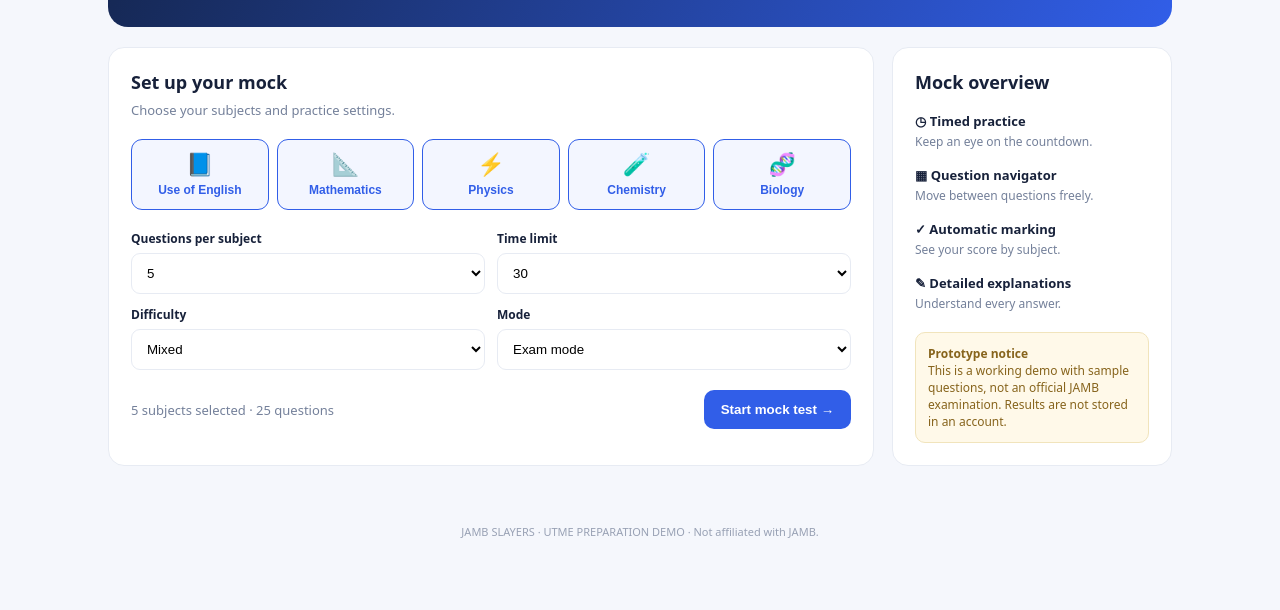
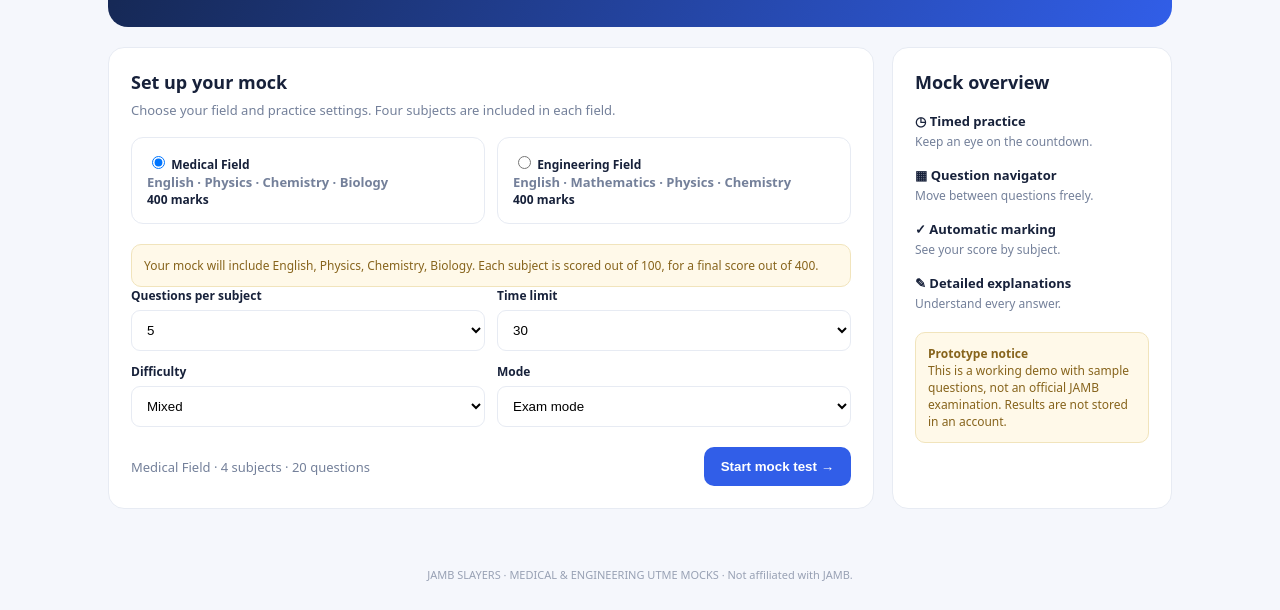
Before and after one commit to chimkwesirianyinam/jamb-slayers, a plain HTML site: page index.html in a window 1280 px wide. Shown: the part 253-863 px from the top of the page. Before the commit the page ends 820 px from the top, so only its background shows below. Drawn offline with Linux system fonts and the light colour scheme.

Commit message:
Split mocks into Medical and Engineering fields with /400 scoring

```diff
--- a/index.html
+++ b/index.html
@@ -5,13 +5,13 @@
 </style></head><body>
 <header class="top"><div class="brand"><i>JS</i>JAMB SLAYERS</div><span class="pill">UTME PRACTICE CENTRE</span></header>
 <main><section class="hero"><small>PREPARE WITH PURPOSE</small><h1>Train smart. Aim higher.</h1><p>Build confidence with focused UTME practice, timed questions and clear explanations that help you understand the why—not just the answer.</p></section>
-<section id="setup" class="layout"><div class="card"><h2>Set up your mock</h2><div class="muted">Choose your subjects and practice settings.</div>
-<div class="subjects"><button class="subject on" data-s="English"><span>📘</span><b>Use of English</b></button><button class="subject on" data-s="Mathematics"><span>📐</span><b>Mathematics</b></button><button class="subject on" data-s="Physics"><span>⚡</span><b>Physics</b></button><button class="subject on" data-s="Chemistry"><span>🧪</span><b>Chemistry</b></button><button class="subject on" data-s="Biology"><span>🧬</span><b>Biology</b></button></div>
+<section id="setup" class="layout"><div class="card"><h2>Set up your mock</h2><div class="muted">Choose your field and practice settings. Four subjects are included in each field.</div>
+<div class="fields" style="margin:18px 0"><label style="border:1px solid var(--line);padding:15px;border-radius:12px"><input type="radio" name="track" value="Medical" checked> <b>Medical Field</b><div class="muted">English · Physics · Chemistry · Biology</div><strong>400 marks</strong></label><label style="border:1px solid var(--line);padding:15px;border-radius:12px"><input type="radio" name="track" value="Engineering"> <b>Engineering Field</b><div class="muted">English · Mathematics · Physics · Chemistry</div><strong>400 marks</strong></label></div><div class="notice" id="trackSubjects">Your mock will include English, Physics, Chemistry and Biology. Each subject is scored out of 100.</div>
 <div class="fields"><label>Questions per subject<select id="count"><option>2</option><option selected>5</option><option>10</option><option>20</option><option>40</option></select></label><label>Time limit<select id="mins"><option>15</option><option selected>30</option><option>60</option></select></label><label>Difficulty<select id="diff"><option>Mixed</option><option>Easy</option><option>Moderate</option><option>Difficult</option></select></label><label>Mode<select id="mode"><option>Exam mode</option><option>Study mode</option></select></label></div>
-<div class="start"><span class="muted" id="summary">5 subjects selected · 25 questions</span><button class="btn" id="start">Start mock test →</button></div></div>
+<div class="start"><span class="muted" id="summary">Medical Field · 4 subjects · 20 questions</span><button class="btn" id="start">Start mock test →</button></div></div>
 <aside class="card"><h2>Mock overview</h2><div class="info"><div><b>◷ Timed practice</b><span>Keep an eye on the countdown.</span></div><div><b>▦ Question navigator</b><span>Move between questions freely.</span></div><div><b>✓ Automatic marking</b><span>See your score by subject.</span></div><div><b>✎ Detailed explanations</b><span>Understand every answer.</span></div></div><div class="notice"><b>Prototype notice</b><br>This is a working demo with sample questions, not an official JAMB examination. Results are not stored in an account.</div></aside></section>
 <section id="exam" class="hidden"><div class="examhead"><div><span class="pill">JAMB SLAYERS · MOCK SESSION</span><h2 style="margin-top:9px">UTME Practice Mock</h2><div class="muted" id="subtitle"></div></div><div class="timer" id="timer">30:00</div></div><div class="bar"><div id="progress"></div></div><div class="examgrid"><div class="card"><div class="meta"><span class="tag" id="subj"></span><span id="num"></span></div><div class="question" id="q"></div><div id="opts"></div><div id="feedback" class="explain hidden"></div><div class="actions"><button class="btn secondary" id="prev">← Previous</button><button class="btn" id="next">Next →</button></div></div><aside class="card"><h2>Question palette</h2><div class="muted" id="answered">0 answered</div><div class="qnav" id="palette"></div><button class="btn full" id="submit">Submit mock</button></aside></div></section>
-<section id="results" class="hidden"><div class="card"><div class="score"><span class="pill">MOCK COMPLETE</span><p><strong id="percent">0%</strong></p><h2 id="headline">Your result</h2><div class="muted" id="scoreline"></div></div><div id="breakdown"></div><h2 style="margin-top:24px">Answer review & explanations</h2><div id="review"></div><button class="btn" id="again">Back to setup</button></div></section></main><footer>JAMB SLAYERS · UTME PREPARATION DEMO · Not affiliated with JAMB.</footer>
+<section id="results" class="hidden"><div class="card"><div class="score"><span class="pill">MOCK COMPLETE</span><p><strong id="percent">0%</strong></p><h2 id="headline">Your result</h2><div class="muted" id="scoreline"></div></div><div id="breakdown"></div><h2 style="margin-top:24px">Answer review & explanations</h2><div id="review"></div><button class="btn" id="again">Back to setup</button></div></section></main><footer>JAMB SLAYERS · MEDICAL & ENGINEERING UTME MOCKS · Not affiliated with JAMB.</footer>
 <script>
 const bank=[
 ["English","Moderate","Neither the principal nor the teachers _____ present at the meeting yesterday.",["was","is","were","has been"],2,"With neither…nor, the verb agrees with the nearest subject. “Teachers” is plural, so “were” is correct."],
@@ -80,13 +80,13 @@ const bank=[
 ["Mathematics","Easy","Find 40% of 3/5 as a decimal.",["0.024","0.24","0.40","0.60"],1,"0.4 × 0.6 = 0.24."],
 ["Mathematics","Easy","An article's price rises by 20% then falls by 20%. Original price ₦15,000. Find final price.",["₦12,000","₦14,000","₦14,400","₦15,000"],2,"15,000 × 1.2 × 0.8 = ₦14,400."]
 ];
-let qs=[],ans={},at=0,left=1800,clock;
+let qs=[],ans={},at=0,left=1800,clock,track="Medical"; const tracks={Medical:["English","Physics","Chemistry","Biology"],Engineering:["English","Mathematics","Physics","Chemistry"]};
 const $=x=>document.getElementById(x),letters="ABCD";
-document.querySelectorAll(".subject").forEach(b=>b.onclick=()=>{b.classList.toggle("on");summary()});
-$("count").onchange=summary;function summary(){let n=document.querySelectorAll(".subject.on").length;$("summary").textContent=n+" subjects selected · "+n*+$("count").value+" questions"}summary();
-$("start").onclick=()=>{let selected=[...document.querySelectorAll(".subject.on")].map(b=>b.dataset.s);if(!selected.length)return alert("Select at least one subject.");let n=+$("count").value,d=$("diff").value;qs=selected.flatMap(s=>{let a=bank.filter(x=>x[0]===s&&(d==="Mixed"||x[1]===d));if(a.length<n)return a;return [...a].sort(()=>Math.random()-.5).slice(0,n)});if(qs.length===0)return alert("No questions available for this selection.");ans={};at=0;left=+$("mins").value*60;$("setup").classList.add("hidden");$("results").classList.add("hidden");$("exam").classList.remove("hidden");$("subtitle").textContent=selected.join(" · ")+" | "+qs.length+" questions";render();clearInterval(clock);clock=setInterval(()=>{left--;let t=String(Math.floor(left/60)).padStart(2,"0")+":"+String(left%60).padStart(2,"0");$("timer").textContent=t;if(left<=0)finish()},1000);scrollTo(0,0)};
+document.querySelectorAll('input[name="track"]').forEach(r=>r.onchange=()=>{track=r.value;summary()});
+$("count").onchange=summary;function summary(){let selected=tracks[track];$("summary").textContent=track+" Field · 4 subjects · "+selected.length*+$("count").value+" questions";$("trackSubjects").textContent="Your mock will include "+selected.join(", ")+". Each subject is scored out of 100, for a final score out of 400."}summary();
+$("start").onclick=()=>{track=document.querySelector('input[name="track"]:checked').value;let selected=tracks[track];if(!selected.length)return alert("Select at least one subject.");let n=+$("count").value,d=$("diff").value;qs=selected.flatMap(s=>{let a=bank.filter(x=>x[0]===s&&(d==="Mixed"||x[1]===d));if(a.length<n)return a;return [...a].sort(()=>Math.random()-.5).slice(0,n)});if(qs.length===0)return alert("No questions available for this selection.");ans={};at=0;left=+$("mins").value*60;$("setup").classList.add("hidden");$("results").classList.add("hidden");$("exam").classList.remove("hidden");$("subtitle").textContent=selected.join(" · ")+" | "+qs.length+" questions";render();clearInterval(clock);clock=setInterval(()=>{left--;let t=String(Math.floor(left/60)).padStart(2,"0")+":"+String(left%60).padStart(2,"0");$("timer").textContent=t;if(left<=0)finish()},1000);scrollTo(0,0)};
 function render(){let x=qs[at];$("subj").textContent=x[0];$("num").textContent="Question "+(at+1)+" of "+qs.length;$("q").textContent=x[2];$("opts").innerHTML=x[3].map((v,i)=>'<button class="option '+(ans[at]===i?"chosen":"")+'" data-i="'+i+'"><span class="letter">'+letters[i]+'</span>'+v+'</button>').join("");document.querySelectorAll(".option").forEach(b=>b.onclick=()=>{ans[at]=+b.dataset.i;render();if($("mode").value==="Study mode"){$("feedback").classList.remove("hidden");$("feedback").textContent="Explanation: "+x[5]}});$("feedback").classList.add("hidden");$("prev").disabled=at===0;$("next").textContent=at===qs.length-1?"Last question":"Next →";$("answered").textContent=Object.keys(ans).length+" answered";$("progress").style.width=(Object.keys(ans).length/qs.length*100)+"%";$("palette").innerHTML=qs.map((_,i)=>'<button class="'+(ans[i]!==undefined?"done ":"")+(i===at?"now":"")+'" data-n="'+i+'">'+(i+1)+'</button>').join("");document.querySelectorAll("#palette button").forEach(b=>b.onclick=()=>{at=+b.dataset.n;render()})}
 $("prev").onclick=()=>{if(at){at--;render()}};$("next").onclick=()=>{if(at<qs.length-1){at++;render()}else $("submit").scrollIntoView({behavior:"smooth"})};$("submit").onclick=()=>{if(confirm("Submit this mock test?"))finish()};
-function finish(){clearInterval(clock);let c=0,w=0,u=0,subjects={};qs.forEach((x,i)=>{subjects[x[0]]??={c:0,n:0};subjects[x[0]].n++;if(ans[i]===undefined)u++;else if(ans[i]===x[4]){c++;subjects[x[0]].c++}else w++});let p=Math.round(c/qs.length*100);$("percent").textContent=p+"%";$("headline").textContent=p>=70?"Good work — keep building!":p>=45?"A solid start. Keep practising.":"Every attempt is a chance to improve."; $("scoreline").textContent="You scored "+c+" out of "+qs.length+" questions · "+w+" incorrect · "+u+" unanswered";$("breakdown").innerHTML=Object.entries(subjects).map(([s,v])=>'<p><b>'+s+'</b> <span class="muted">'+v.c+'/'+v.n+' correct</span><div class="bar"><div style="width:'+(v.c/v.n*100)+'%"></div></div></p>').join("");$("review").innerHTML=qs.map((x,i)=>'<div class="review"><b>'+(i+1)+'. '+x[2]+'</b><p class="'+(ans[i]===x[4]?"good":"bad")+'">'+(ans[i]===undefined?"Not answered":ans[i]===x[4]?"Correct":"Incorrect")+'</p><div class="muted">Your answer: '+(ans[i]===undefined?"—":letters[ans[i]]+". "+x[3][ans[i]])+'</div><div class="muted">Correct answer: <b>'+letters[x[4]]+". "+x[3][x[4]]+'</b></div><div class="explain"><b>Explanation:</b> '+x[5]+'</div></div>').join("");$("exam").classList.add("hidden");$("results").classList.remove("hidden");scrollTo(0,0)}
+function finish(){clearInterval(clock);let c=0,w=0,u=0,subjects={};tracks[track].forEach(s=>subjects[s]={c:0,n:0});qs.forEach((x,i)=>{subjects[x[0]]??={c:0,n:0};subjects[x[0]].n++;if(ans[i]===undefined)u++;else if(ans[i]===x[4]){c++;subjects[x[0]].c++}else w++});let total=0;Object.values(subjects).forEach(v=>{v.score=v.n?Math.round(v.c/v.n*100):0;total+=v.score});let p=Math.round(total/4);$("percent").textContent=total+"/400";$("headline").textContent=p>=70?"Good work — keep building!":p>=45?"A solid start. Keep practising.":"Every attempt is a chance to improve."; $("scoreline").textContent="Final score: "+total+" / 400 ("+p+"%) · "+c+" correct · "+w+" incorrect · "+u+" unanswered";$("breakdown").innerHTML=Object.entries(subjects).map(([s,v])=>'<p><b>'+s+'</b> <span class="muted">'+v.score+'/100 ('+v.c+'/'+v.n+' correct)</span><div class="bar"><div style="width:'+v.score+'%"></div></div></p>').join("");$("review").innerHTML=qs.map((x,i)=>'<div class="review"><b>'+(i+1)+'. '+x[2]+'</b><p class="'+(ans[i]===x[4]?"good":"bad")+'">'+(ans[i]===undefined?"Not answered":ans[i]===x[4]?"Correct":"Incorrect")+'</p><div class="muted">Your answer: '+(ans[i]===undefined?"—":letters[ans[i]]+". "+x[3][ans[i]])+'</div><div class="muted">Correct answer: <b>'+letters[x[4]]+". "+x[3][x[4]]+'</b></div><div class="explain"><b>Explanation:</b> '+x[5]+'</div></div>').join("");$("exam").classList.add("hidden");$("results").classList.remove("hidden");scrollTo(0,0)}
 $("again").onclick=()=>{clearInterval(clock);$("results").classList.add("hidden");$("setup").classList.remove("hidden");scrollTo(0,0)};
 </script></body></html>
```
